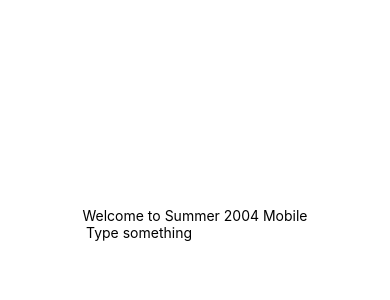
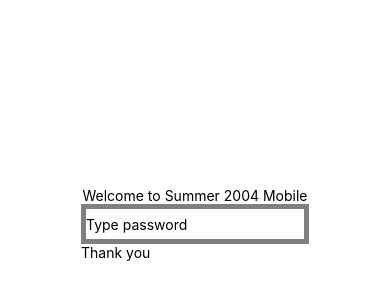
Before and after one commit to cold-flatwhite/Summer24, a React Native app: screen / in a window 390 px wide. Shown: the part 198-498 px from the top of the page. Built offline with nearby package versions, Linux system fonts and the light colour scheme.

Commit message:
updating the useState for focus, then change the onBulr attribute when lose foucs, setfouces to false, added a Text Component

```diff
--- a/Component/Input.js
+++ b/Component/Input.js
@@ -1,16 +1,25 @@
-import { View, Text, TextInput } from 'react-native'
-import React, {useState} from 'react'
+import { View, Text, TextInput } from "react-native";
+import React, { useState } from "react";
 
 const Input = () => {
-    const [text, setText] = useState('');
+  const [text, setText] = useState("");
+  const [focus, setFocus] = useState(true);
   return (
-    <TextInput Style = {{height : 40}}
-        placeholder='Type something'
-        onChangeText={newText => setText(newText) }
+    <View>
+      <TextInput
+        style={{ height: 40, borderColor: 'gray', borderWidth: 5}}
+        placeholder="Type password"
+        secureTextEntry={true}
+        onChangeText={(newText) => {
+          setText(newText);
+          setFocus(true);
+        }}
+        onBlur={() => setFocus(false)}
         value={text}
-     />
+      />
+      {focus && <Text>Thank you</Text>}
+    </View>
+  );
+};
 
-  )
-}
-
-export default Input
+export default Input;
```
